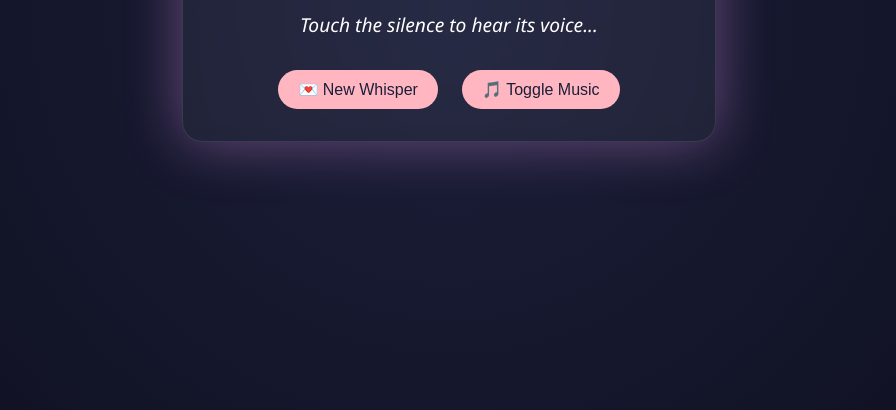
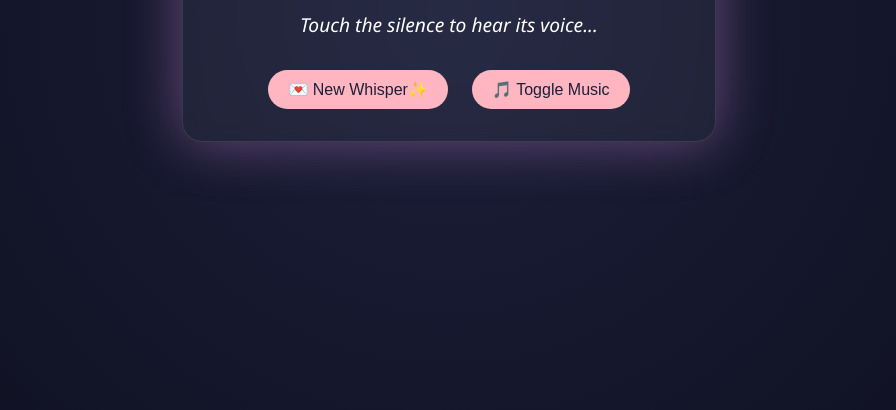
Before and after one commit to HThura2356/Hein, a plain HTML site: page index.html in a window 1280 px wide. Shown: the part 390-800 px from the top of the page, without its empty margins (191-1087 px from the left). Drawn offline with Linux system fonts and the light colour scheme.

Commit message:
Update index.html

```diff
--- a/index.html
+++ b/index.html
@@ -12,7 +12,7 @@
     <h1>✨ Ethereal Echoes ✨</h1>
     <p id="whisper">Touch the silence to hear its voice...</p>
     <div class="button-group">
-      <button onclick="revealWhisper()">💌 New Whisper</button>
+      <button onclick="revealWhisper()">💌 New Whisper✨</button>
       <button onclick="toggleMusic()">🎵 Toggle Music</button>
     </div>
   </div>
```
